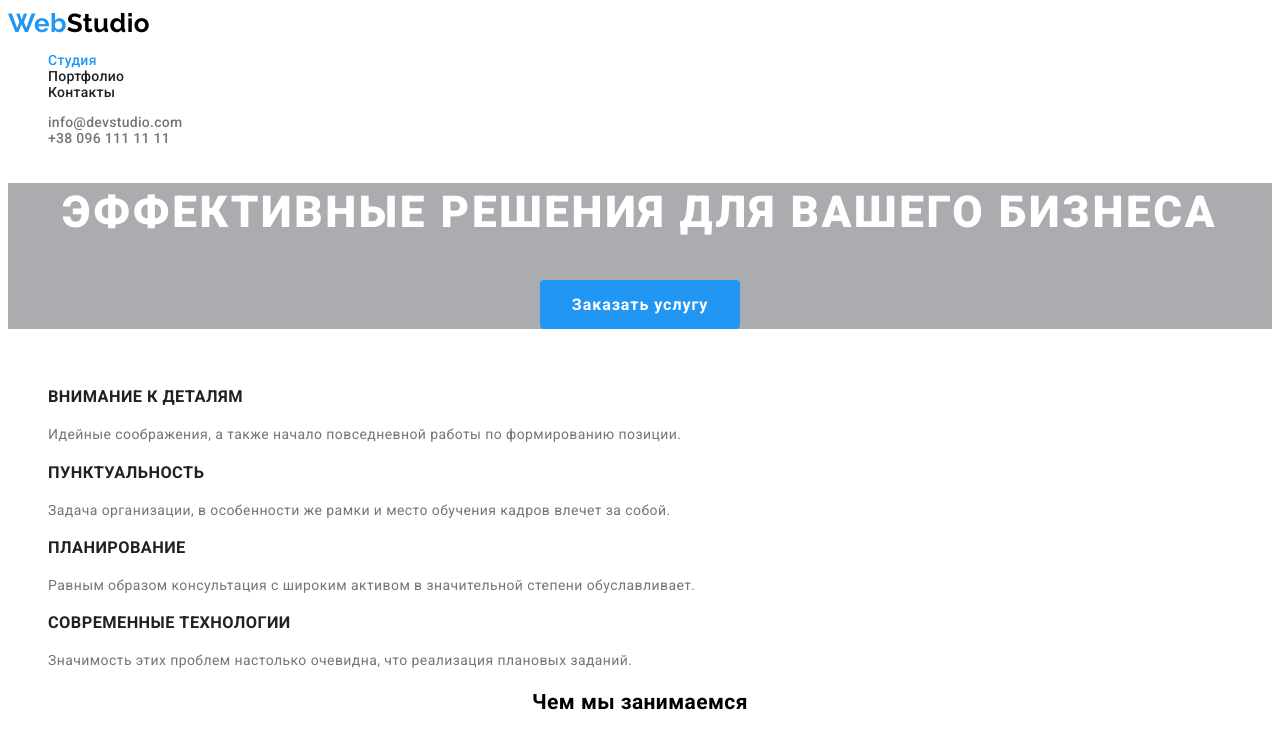
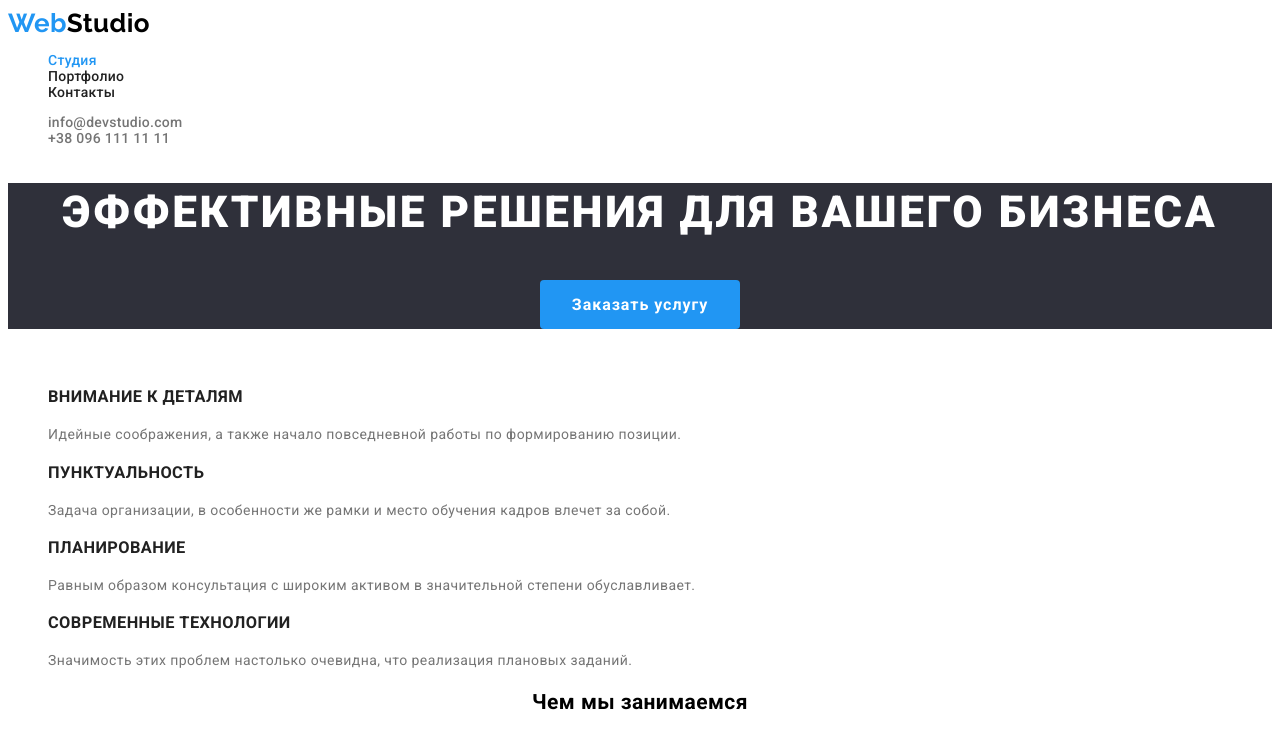
Before and after one commit to Yurii-Kavuza/goit-markup-hw-02, a plain HTML site: page index.html in a window 1280 px wide. Shown: the top 729 px of the page. Drawn offline with Linux system fonts and the light colour scheme.

Commit message:
Added bg to hero section

```diff
--- a/css/styles.css
+++ b/css/styles.css
@@ -109,7 +109,7 @@ body {
 /*section-hero*/
 .section-hero {
   color: var(--primary-text-color-light);
-  background: rgba(47, 48, 58, 0.4);
+  background: var(--primary-background-color);
   text-align: center;
 }
 
```
